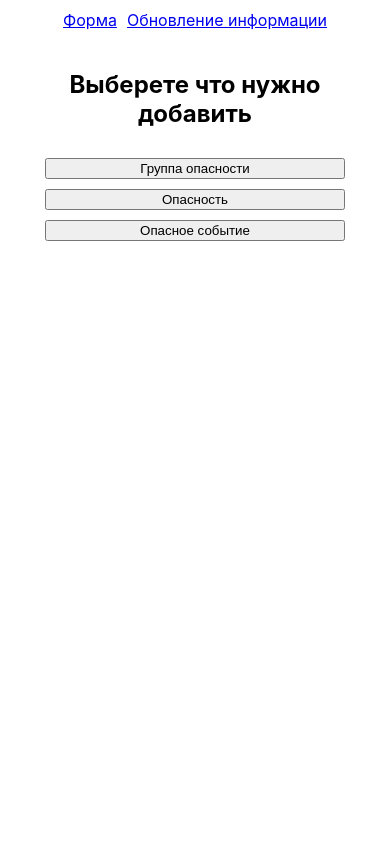
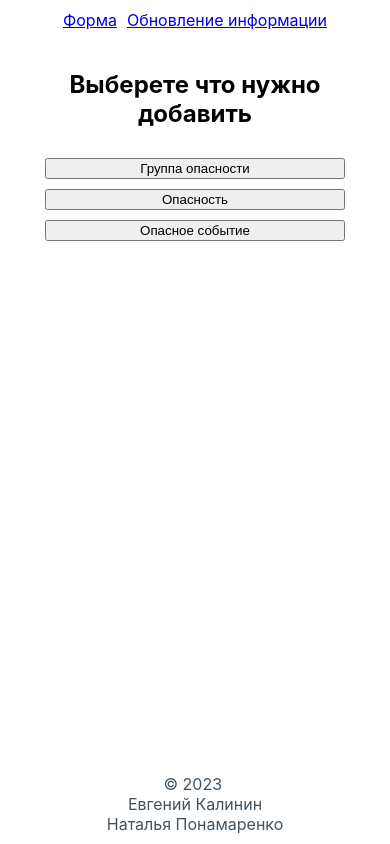
Before and after one commit to User8755/techoavia-roman, a React (Create React App) app: page /update in a window 390 px wide. Built offline with nearby package versions, Linux system fonts and the light colour scheme.

Commit message:
добавлен футер и изменены стили для 320

```diff
--- a/src/App.css
+++ b/src/App.css
@@ -1,11 +1,15 @@
+.App {
+  display: flex;
+  flex-direction: column;
+  height: 100vh;
+}
 .main {
   margin: 30px 20px;
   display: flex;
   justify-content: center;
   align-items: center;
   flex-direction: column;
-  /*height: 100vh;*/
-  font-family: 'Segoe UI', Tahoma, Geneva, Verdana, sans-serif;
+   font-family: 'Segoe UI', Tahoma, Geneva, Verdana, sans-serif;
   color: rgba(66, 83, 97, 1);
   flex: 1 0 auto;
 }
@@ -138,13 +142,6 @@
   min-height: 25px;
 }
 
-/*.button__table {
-  margin-top: 20px;
-  padding: 7px 35px;
-  border-radius: 20px;
-  border: 1px solid black;
-}*/
-
 .wrapper {
   display: flex;
   flex-direction: column;
@@ -241,3 +238,29 @@
     align-self: center;
   }
 }
+
+@media screen and (max-width: 320px) {
+  .main{
+    margin: 20px 10px ;
+  }
+  .buttons_wrapper {
+ flex-direction: column;
+ gap: 10px
+  }
+  .btn.send,
+  .btn.reset {
+    width: 300px;
+
+  }
+  .btn.button__table {
+    width: 300px;
+    margin-top: 10px;
+  }
+  .btn.button__table:before {
+    top: 8px;
+    left: 15px;
+    size: 20px;
+    width: 20px;
+    height: 24px;
+  }
+}
--- a/src/App.js
+++ b/src/App.js
@@ -5,6 +5,7 @@ import Update from './components/Update/Update';
 import Header from './components/Header/Header';
 import ModalUpdata from './components/ModalUpdata/ModalUpdata';
 import { useState } from 'react';
+import Footer from './components/Footer/Footer';
 
 function App() {
   const [isModal, setModal] = useState(false);
@@ -19,6 +20,7 @@ function App() {
           element={<Update setModal={setModal}></Update>}
         ></Route>
       </Routes>
+      <Footer />
     </div>
   );
 }
--- /dev/null
+++ b/src/components/Footer/Footer.css
@@ -0,0 +1,22 @@
+p {
+  margin: 0;
+  padding: 0;
+}
+.footer {
+  margin: 0 20px;
+  padding-bottom: 10px;
+  display: flex;
+  justify-content: center;
+  gap: 10px;
+  flex: 0 0 auto;
+  color: rgba(66, 83, 97, 1)
+}
+
+@media screen and (max-width: 480px) {
+  .footer {
+    flex-direction: column;
+    align-items: center;
+    text-align: center;
+    gap: 0px;
+  }
+}
--- /dev/null
+++ b/src/components/Footer/Footer.jsx
@@ -0,0 +1,13 @@
+import './Footer.css';
+function Footer() {
+  const year = new Date().getFullYear();
+
+  return (
+    <footer className='footer'>
+      <p className='footer__copyright'>©&nbsp;{year}&nbsp;</p>
+      <p className='footer__text'>Евгений Калинин</p>
+      <p className='footer__text'> Наталья Понамаренко</p>
+    </footer>
+  );
+}
+export default Footer;
--- a/src/components/Update/Update.css
+++ b/src/components/Update/Update.css
@@ -1,6 +1,7 @@
 .update {
   display: flex;
-  justify-content: center
+  justify-content: center;
+  flex: 1 0 auto;
 }
 
 .update__cont {
```
